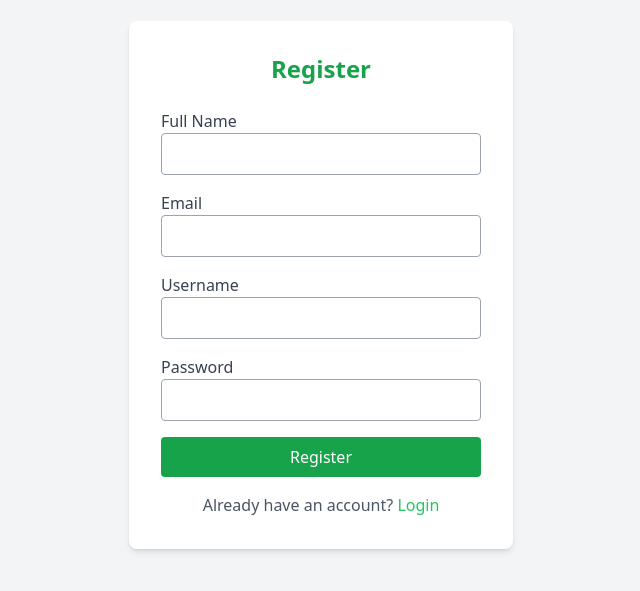
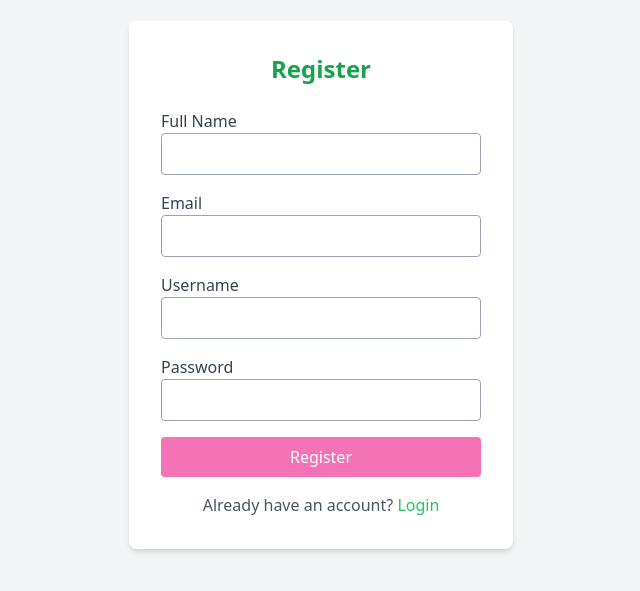
Before and after one commit to AvneeshTripathi72/bank_system, a React (Vite) app in the folder frontend/: page /register in a window 1280 px wide. Shown: the part 115-706 px from the top of the page, without its empty margins (319-959 px from the left). Built offline with nearby package versions, Linux system fonts and the light colour scheme; no server answers.

Commit message:
Update Register button to baby pink

```diff
--- a/frontend/src/pages/Register.jsx
+++ b/frontend/src/pages/Register.jsx
@@ -76,7 +76,7 @@ const Register = () => {
               required
             />
           </div>
-          <button type="submit" className="w-full bg-green-600 text-white py-2 rounded hover:bg-green-700">
+          <button type="submit" className="w-full bg-pink-400 text-white py-2 rounded hover:bg-pink-500">
             Register
           </button>
         </form>
```
